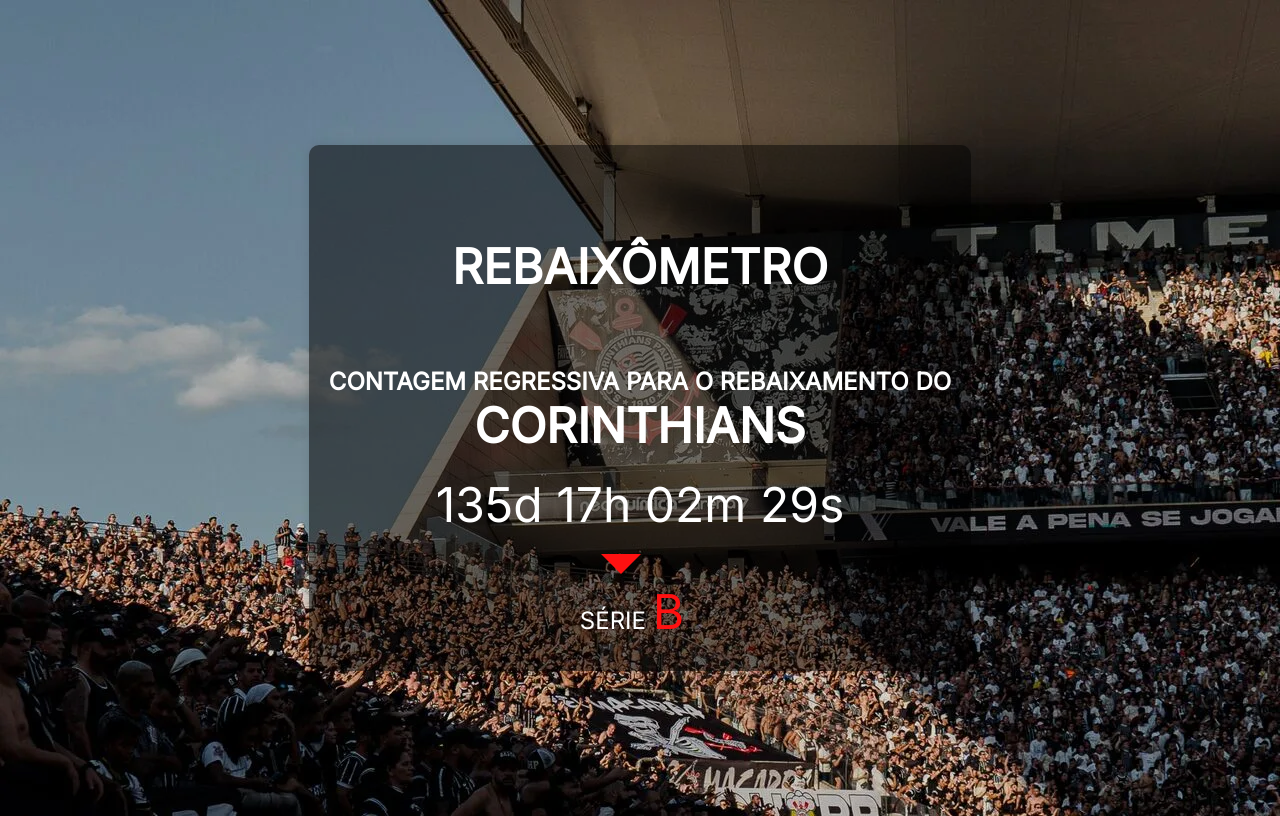
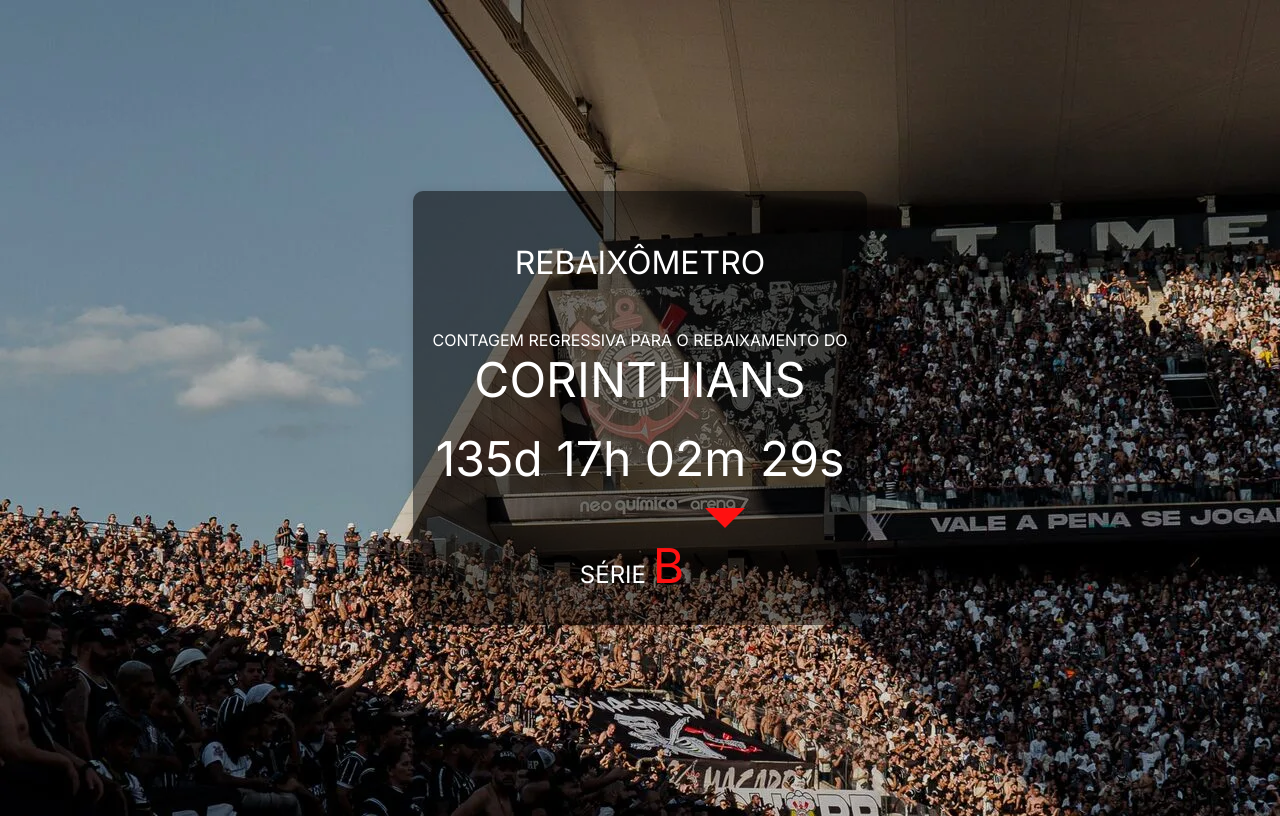
Before and after one commit to RhyanAndrade/Time-2, a plain HTML site: page index.html in a window 1280 px wide. Drawn offline with Linux system fonts and the light colour scheme; a web font is replaced by a local one.

Commit message:
Teste 13

```diff
--- a/index.html
+++ b/index.html
@@ -11,9 +11,9 @@
     <section class="container-geral">
         <div class="container">
             <div class="title">
-                <h1> REBAIXÔMETRO </h1>
+                <p> REBAIXÔMETRO </p>
             </div>
-            <h1>CONTAGEM REGRESSIVA PARA O REBAIXAMENTO DO <br><span>CORINTHIANS</span></h1>
+            <p>CONTAGEM REGRESSIVA PARA O REBAIXAMENTO DO <br><span>CORINTHIANS</span></p>
             <div id="timer">00:00:00:00</div>
             <!-- <button onclick="mostrarAlerta()">Mostrar Alerta</button> -->
             <div class="container-2">
--- a/teste/tempo.css
+++ b/teste/tempo.css
@@ -24,7 +24,7 @@
 }
 
 .title {
-    margin: 2rem auto;
+    margin: 0rem auto;
     display: flex;
     justify-content: center;
     align-items: center;
```
